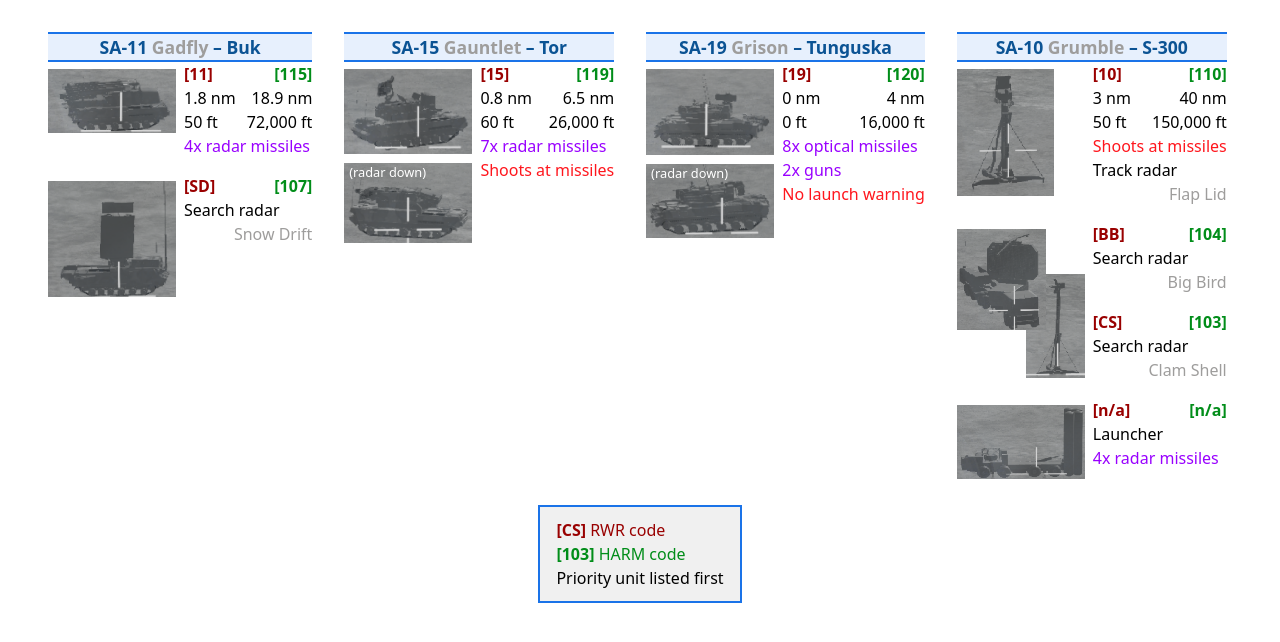
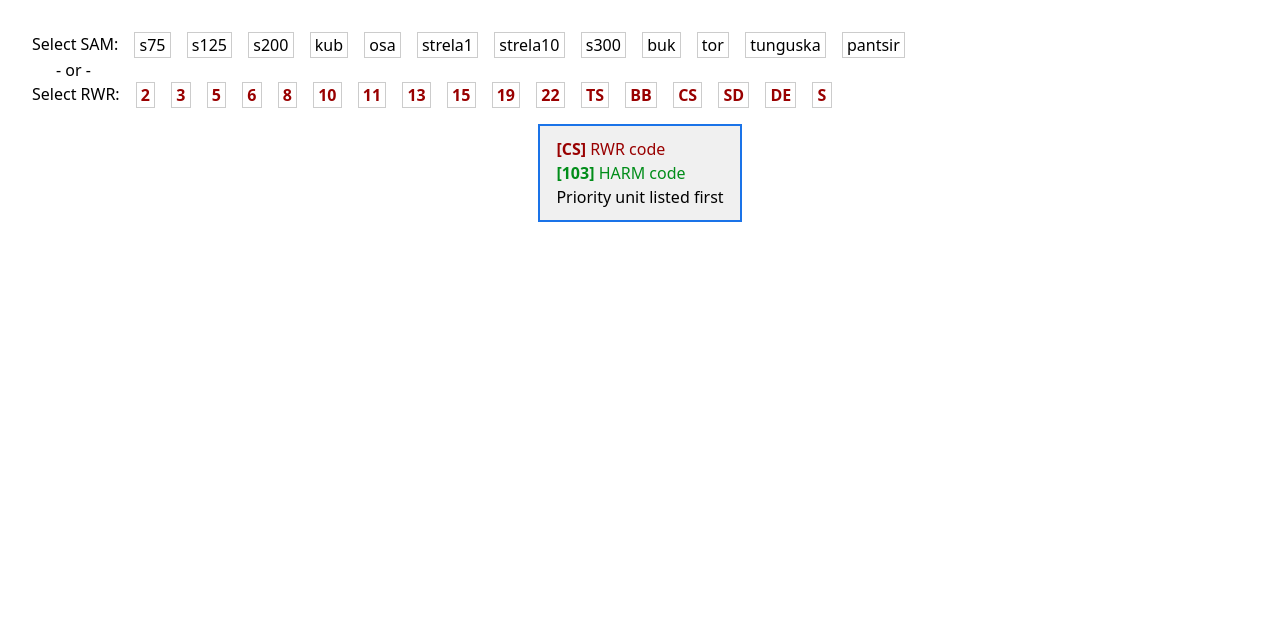
Before and after one commit to rstarkov/KneepadSams, a React (Vite) app: page / in a window 1280 px wide. Shown: the top 642 px of the page. Built offline with nearby package versions, Linux system fonts and the light colour scheme.

Commit message:
Selectable SAMs; partial RWR selection

```diff
--- a/src/App.tsx
+++ b/src/App.tsx
@@ -1,18 +1,50 @@
 import React from 'react';
-import { sams, type SamSystem, type SamUnitImage } from './data'
+import { rwrs, sams, type SamKey, type SamSystem, type SamUnitImage } from './data'
 import { styled } from '@mui/material'
 
 function App() {
+    const [includeSam, setIncludeSam] = React.useState<string[]>([]);
+    const [includeRwr, setIncludeRwr] = React.useState<string[]>([]);
+
+    function toggle(key: string, list: string[], setList: React.Dispatch<React.SetStateAction<string[]>>) {
+        if (list.includes(key)) {
+            setList(list.filter(k => k !== key));
+        } else {
+            setList([...list, key]);
+        }
+    }
+
+    // Determine which SAMs to show based on selected SAMs and RWRs
+    const samsToShow = includeSam;
+
     return (
-        <div style={{ padding: "1.5rem", display: "flex", flexDirection: "row", gap: "1rem 0", flexWrap: "wrap" }}>
-            <SamSystemCard sam={sams.buk} />
-            <SamSystemCard sam={sams.tor} />
-            <SamSystemCard sam={sams.tunguska} />
-            <SamSystemCard sam={sams.s300} />
-            <LegendCard />
+        <div style={{ padding: "1.5rem" }}>
+            {includeRwr.length == 0 && <div style={{ display: "flex", gap: "1rem" }}>
+                <div>Select SAM:</div>
+                {Object.keys(sams).map(sk => <SelectDiv key={sk} selected={includeSam.includes(sk)} onClick={() => toggle(sk, includeSam, setIncludeSam)}>{sk}</SelectDiv>)}
+            </div>}
+            {includeRwr.length == 0 && includeSam.length == 0 && <div style={{ paddingLeft: "1.5rem" }}>- or -</div>}
+            {includeSam.length == 0 && <div style={{ display: "flex", gap: "1rem" }}>
+                <div>Select RWR:</div>
+                {Object.keys(rwrs).map(rwr => <SelectDiv key={rwr} selected={includeRwr.includes(rwr)} onClick={() => toggle(rwr, includeRwr, setIncludeRwr)}><RwrDiv>{rwr}</RwrDiv></SelectDiv>)}
+            </div>}
+            <div style={{ display: "flex", flexDirection: "row", gap: "1rem 0", flexWrap: "wrap", marginTop: "1rem" }}>
+                {samsToShow.map(sk => <SamSystemCard key={sk} sam={sams[sk]} />)}
+                <LegendCard />
+            </div>
         </div>
     )
 }
+
+const SelectDiv = styled("div") <{ selected: boolean }>`
+    padding: 0 0.26rem;
+    border: 1px solid #ccc;
+    cursor: pointer;
+    user-select: none;
+    ${p => p.selected ? "border-color: #1A73E8;" : ""}
+    ${p => p.selected ? "outline: 1px solid #1A73E8;" : ""}
+    ${p => p.selected ? "background-color: #E7F0FD;" : ""}
+`;
 
 function LegendCard(): React.ReactNode {
     return <LegendDiv>
@@ -41,8 +73,8 @@ function SamSystemCard(p: { sam: SamSystem }): React.ReactNode {
             </div>
             <div>
                 <TwoCol>
-                    <RwrDiv>[{mainUnit.rwr}]</RwrDiv>
-                    <HarmDiv>[{mainUnit.harm}]</HarmDiv>
+                    <RwrDiv>[{mainUnit.rwr || "n/a"}]</RwrDiv>
+                    <HarmDiv>[{mainUnit.harm || "n/a"}]</HarmDiv>
                 </TwoCol>
                 <TwoCol>
                     <div>{p.sam.minRangeNm} nm</div>
--- a/src/data.tsx
+++ b/src/data.tsx
@@ -65,7 +65,7 @@ export const units = {
     },
 } satisfies Record<string, SamUnit>;
 
-export const sams = {
+export const sams: Record<any, SamSystem> = {
     "s75": {
         name: <>SA-2 <span>Guideline</span> – S-75</>,
         minRangeNm: -1,
@@ -120,7 +120,7 @@ export const sams = {
             images: [{ src: img_placeholder }],
         }, {
             name: "Tin Shield",
-            rwr: "???",
+            rwr: "TS",
             harm: "130",
             type: "Search radar",
             images: [{ src: img_placeholder }],
@@ -290,4 +290,15 @@ export const sams = {
     },
 } satisfies Record<string, SamSystem>;
 
+// Set usedIn for all sam-specific units
+for (const [samKey, sam] of Object.entries(sams)) {
+    for (const unit of sam.units) {
+        if (!unit.usedIn) unit.usedIn = [];
+        if (!unit.usedIn.includes(samKey)) unit.usedIn.push(samKey);
+    }
+}
+
+const allUnits = Object.values(sams).flatMap(s => s.units).concat(Object.values(units));
+export const rwrs = Object.fromEntries(allUnits.filter(u => !!u.rwr).map(u => [u.rwr!, u]));
+
 export type SamKey = keyof typeof sams;
```
